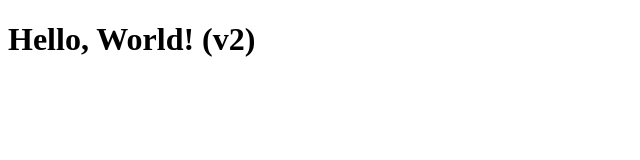
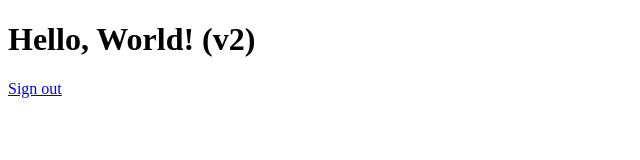
Before and after one commit to mrucker/dsi-values, a plain HTML site: page mark/app/web/index.html in a window 1280 px wide. Shown: the full height of the page, 0-640 px from the left. Drawn offline with nearby package versions, Linux system fonts and the light colour scheme.

Commit message:
google auth working

```diff
--- a/mark/app/web/index.html
+++ b/mark/app/web/index.html
@@ -19,29 +19,36 @@
 
         <!-- Google Sign In -->
         <meta   name="google-signin-scope"     content="profile email">
-        <meta   name="google-signin-client_id" content="689948340204-taq8omqtm8ek8ftgsm7tb347qr8vupdu.apps.googleusercontent.com">
+        <meta   name="google-signin-client_id" content="689948340204-prtmkdg63i0lrl6v4nn7vo9cd96chefq.apps.googleusercontent.com">
         <script src="https://apis.google.com/js/platform.js" async defer></script>
 
         <!-- My JS files -->
     </head>
     <body>
         <h1> Hello, World! (v2) </h1>
-        <div class="g-signin2" data-onsuccess="onSignIn" data-theme="dark"></div>
+        <div class="g-signin2" data-onsuccess="onSignIn" data-theme="dark"></div> <a href="#" onclick="signOut();">Sign out</a>
         <script>
           function onSignIn(googleUser) {
             // Useful data for your client-side scripts:
             var profile = googleUser.getBasicProfile();
-            console.log("ID: " + profile.getId()); // Don't send this directly to your server!
-            console.log('Full Name: ' + profile.getName());
-            console.log('Given Name: ' + profile.getGivenName());
+            console.log("ID: "          + profile.getId()); // Don't send this directly to your server!
+            console.log('Full Name: '   + profile.getName());
+            console.log('Given Name: '  + profile.getGivenName());
             console.log('Family Name: ' + profile.getFamilyName());
-            console.log("Image URL: " + profile.getImageUrl());
-            console.log("Email: " + profile.getEmail());
+            console.log("Image URL: "   + profile.getImageUrl());
+            console.log("Email: "       + profile.getEmail());
 
             // The ID token you need to pass to your backend:
             var id_token = googleUser.getAuthResponse().id_token;
             console.log("ID Token: " + id_token);
           };
+
+        function signOut() {
+            var auth2 = gapi.auth2.getAuthInstance();
+            auth2.signOut().then(function () {
+                console.log('User signed out.');
+            });
+        }
         </script>
     </body>
 </html>
```
